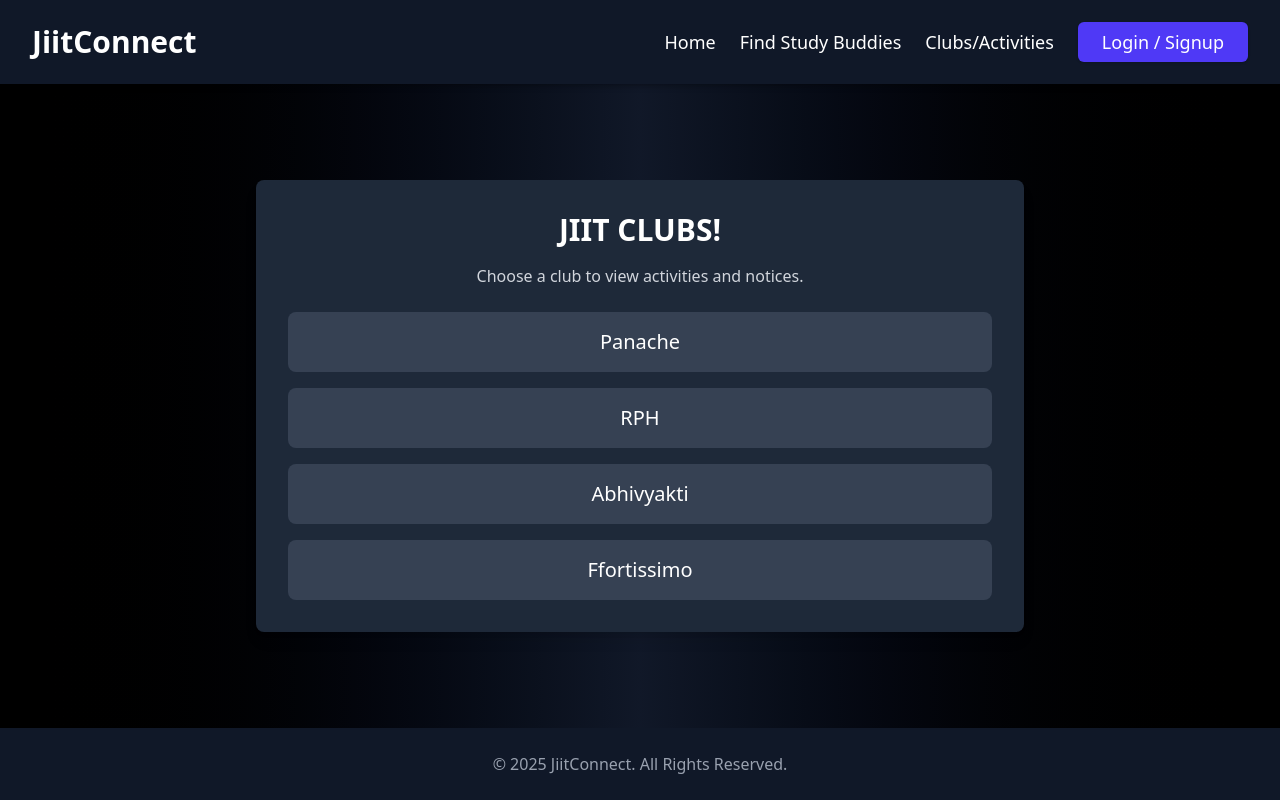
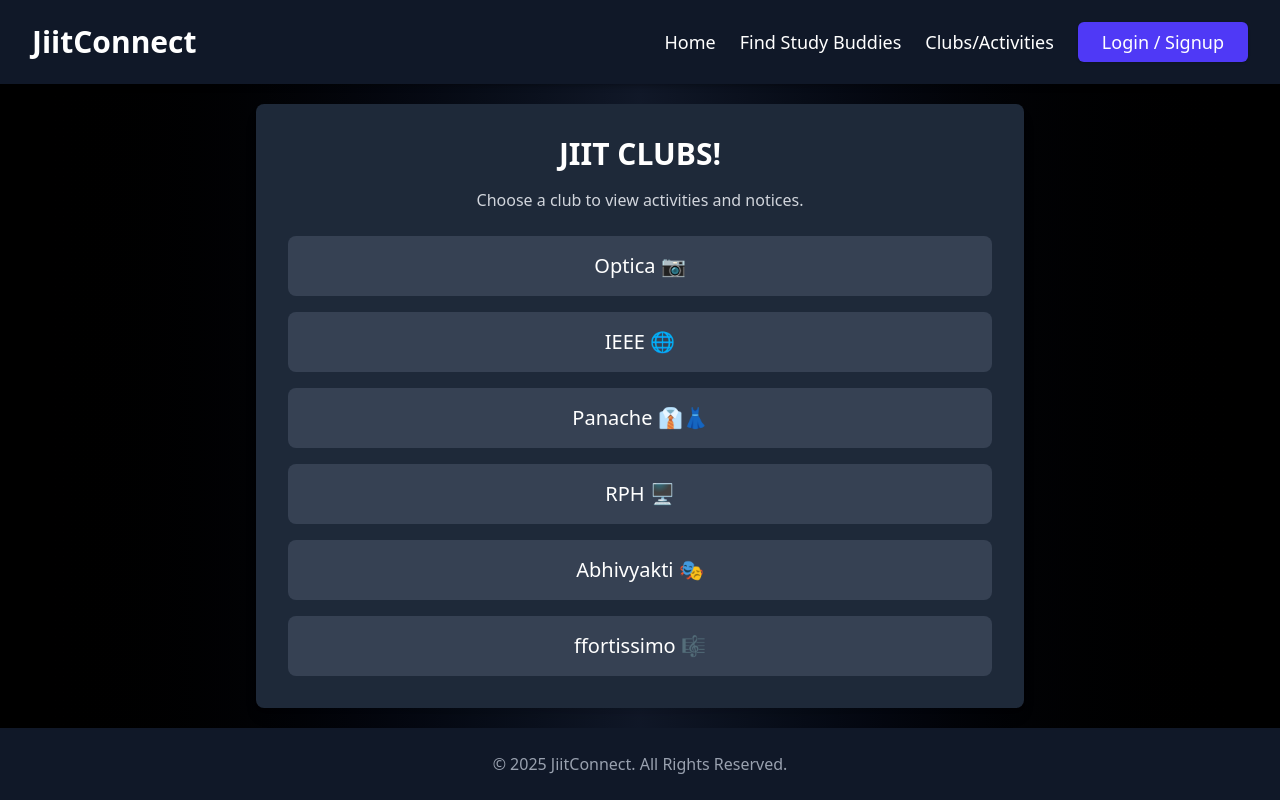
Before and after one commit to Sahil1607cms/JiitConnect, a React (Vite) app in the folder jconnect/: page /clubs-activities in a window 1280 px wide. Built offline with nearby package versions, Linux system fonts and the light colour scheme; no server answers.

Commit message:
ADDED CLUB ICONS

```diff
--- a/jconnect/src/Components/ClubsActivities.jsx
+++ b/jconnect/src/Components/ClubsActivities.jsx
@@ -2,10 +2,12 @@
 import { useNavigate } from 'react-router-dom';
 
 const clubsData = [
-  { name: 'Panache ', id: 'panache' },
-  { name: 'RPH ', id: 'rph' },
-  { name: 'Abhivyakti ', id: 'dramatics' },
-  { name: 'Ffortissimo', id: 'music' },
+  { name: 'Optica 📷', id: 'optica' },
+  { name: 'IEEE 🌐', id: 'ieee' },
+  { name: 'Panache 👔👗', id: 'panache' },
+  { name: 'RPH 🖥️', id: 'rph' },
+  { name: 'Abhivyakti 🎭', id: 'dramatics' },
+  { name: 'ffortissimo 🎼', id: 'music' },
 ];
 
 const ClubsActivities = () => {
```
